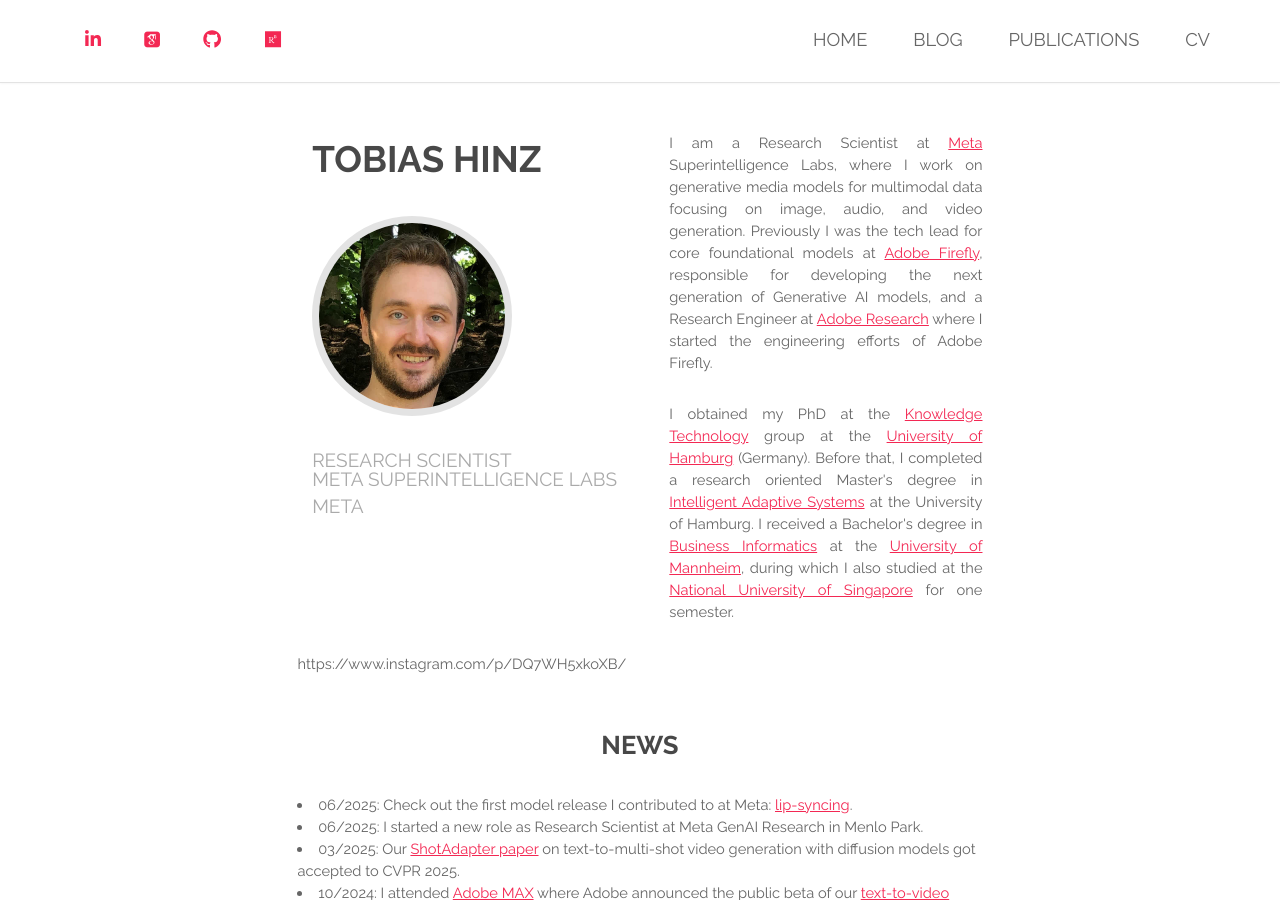
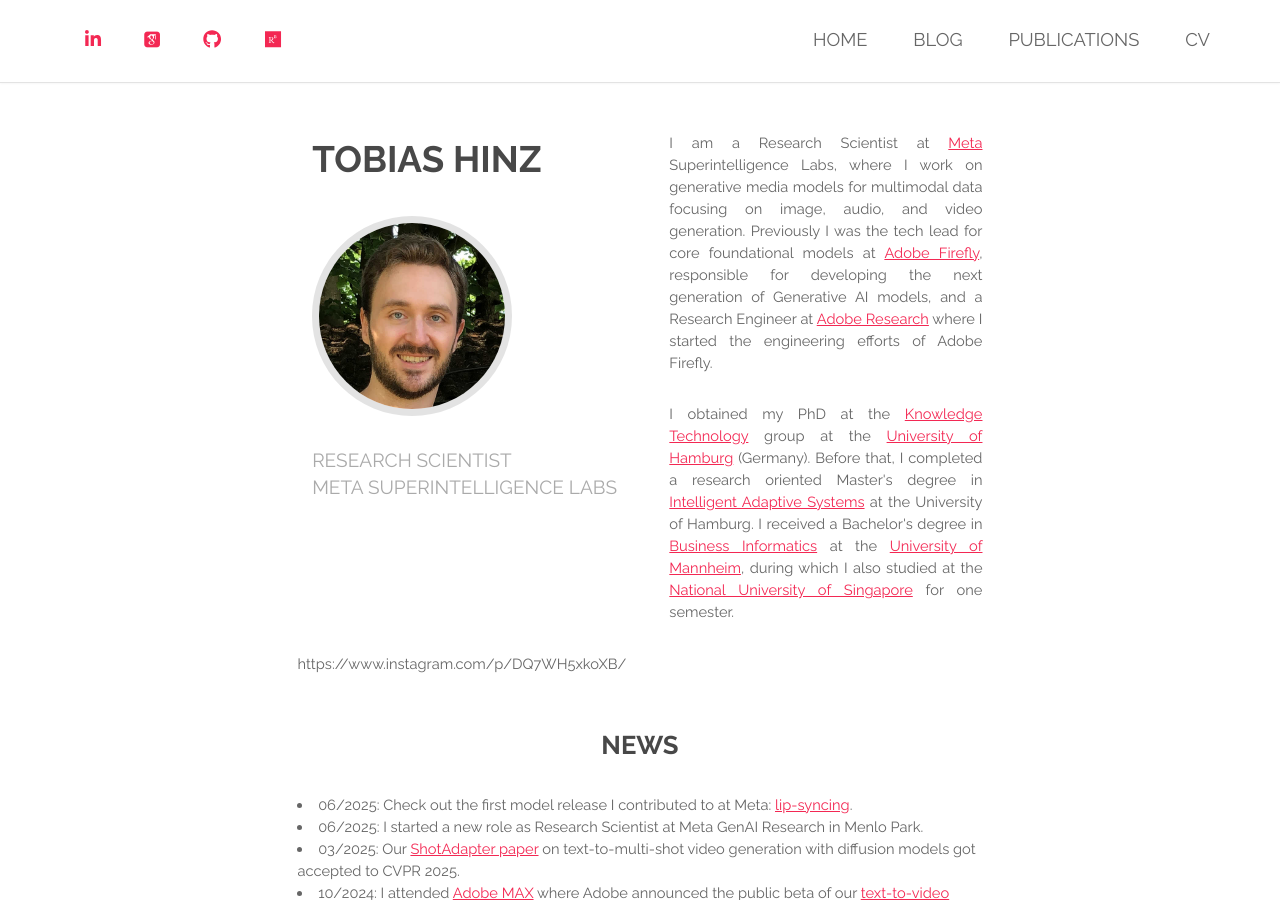
Before and after one commit to tohinz/tohinz.github.io, a Jekyll site: the page built from index.html, in a window 1280 px wide and 900 px high. Built offline with Jekyll 4.4.1, drawn with Linux system fonts in a browser that asks for light colours; cached includes are drawn as plain includes; nearby versions of some CDN libraries; some web fonts are replaced.

Commit message:
updates meta

```diff
--- a/index.html
+++ b/index.html
@@ -14,8 +14,7 @@
 					<div class="image rounded" style="margin-bottom: 2em;"><img src="images/photo.jpg" width="200"
 							alt="Avatar" /></div>
 					<p style="line-height:1.0">Research Scientist</p>
-					<p style="line-height:1.0">Meta Superintelligence Labs</p>
-					<p style="line-height:1.8">Meta</p>
+					<p style="line-height:1.8">Meta Superintelligence Labs</p>
 				</header>
 			</ul>
 			<div class="6u$ 12u$(medium)" align="justify">
```
